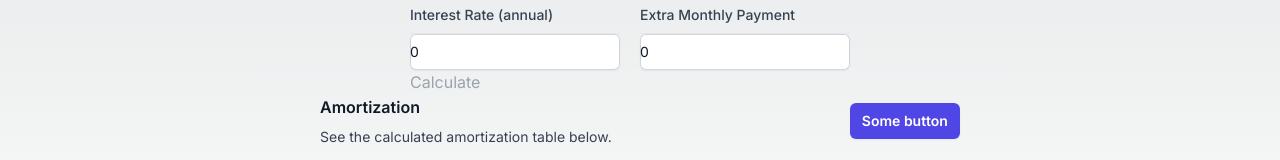
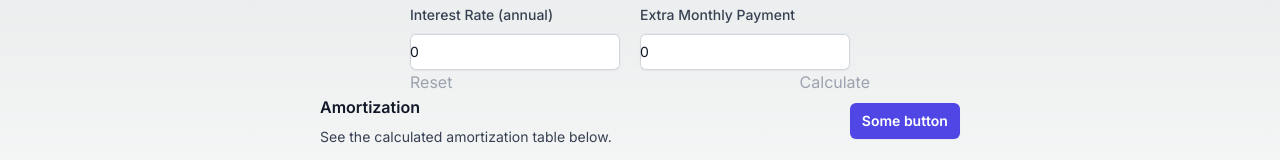
Before and after one commit to meddlin/amortize-client, a Next.js app: page / in a window 1280 px wide. Shown: the part 424-584 px from the top of the page. Built offline with nearby package versions, Linux system fonts and the light colour scheme.

Commit message:
added reset button

```diff
--- a/src/components/calculation-form.js
+++ b/src/components/calculation-form.js
@@ -219,6 +219,15 @@ const CalculationForm = () => {
                                 </div>
                             </div>
 
+                            <div className="flex justify-between">
+                                <button
+                                    type="button"
+                                    onClick={() => handleReset()}
+                                    className={!(dirty && isValid) ? "disabled-btn text-gray-400" : "block rounded-md bg-indigo-600 px-3 py-2 text-center text-sm font-semibold text-white shadow-sm hover:bg-indigo-500 focus-visible:outline focus-visible:outline-2 focus-visible:outline-offset-2 focus-visible:outline-indigo-600"}
+                                    disabled={!(dirty && isValid)}
+                                >
+                                    Reset
+                                </button>
                                 <button
                                     type="submit"
                                     className={!(dirty && isValid) ? "disabled-btn text-gray-400" : "block rounded-md bg-indigo-600 px-3 py-2 text-center text-sm font-semibold text-white shadow-sm hover:bg-indigo-500 focus-visible:outline focus-visible:outline-2 focus-visible:outline-offset-2 focus-visible:outline-indigo-600"}
@@ -226,6 +235,7 @@ const CalculationForm = () => {
                                 >
                                     Calculate
                                 </button>
+                            </div>
                         </form>
                 )}
             </Formik>
```
Lines whose indentation alone changed are shown as unchanged.
